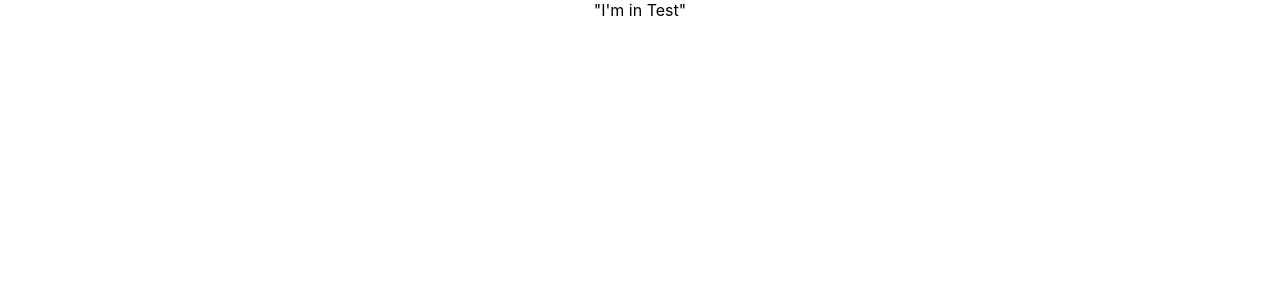
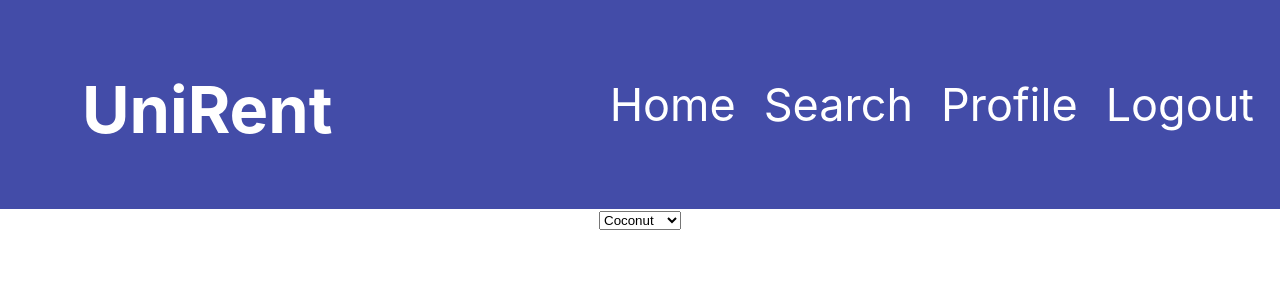
Before and after one commit to lukesno/cpsc-471, a React (Create React App) app in the folder Client/: page / in a window 1280 px wide. Shown: the top 300 px of the page. Built offline with nearby package versions, Linux system fonts and the light colour scheme.

Commit message:
basic page setup

```diff
--- a/Client/src/App.js
+++ b/Client/src/App.js
@@ -1,12 +1,18 @@
 import logo from './logo.svg';
 import './App.css';
 import Test from './Test.js';
+import Login from './Pages/Login';
+import Profile from  './Pages/Profile';
+import Navbar from './Components/Navbar';
+import Search from './Pages/Search';
 
 function App() {
 
   return (
     <div className="App">
-      <Test></Test>
+      <Navbar></Navbar>
+      <Search></Search>
+
     </div>
   );
 }
--- /dev/null
+++ b/Client/src/Components/Navbar.css
@@ -0,0 +1,31 @@
+.Navbar {
+    padding: 20px;
+    display: flex;
+    align-items: center;
+    max-width: 100%;
+    margin: 0 auto;
+    background-color: #03108bbe;
+  }
+
+h1 {
+    color: #ffffff;
+  }
+
+.links {
+    margin-left: auto;
+  }
+
+a {
+    margin-left: 16px;
+    text-decoration: none;
+    padding: 6px;
+    color: #ffffff;
+  }
+
+h1{
+    text-align: left;
+    padding-left: 5%;
+    padding-top: 50px;
+    padding-bottom: 40px;
+    font-size: 65px;
+ }
--- /dev/null
+++ b/Client/src/Components/Navbar.js
@@ -0,0 +1,15 @@
+import './Navbar.css';
+
+export default function MenuBar() {
+    return (
+        <nav className="Navbar">
+            <h1>UniRent</h1>
+            <div className="links">
+                <a href="/">Home</a>
+                <a href="/login">Search</a>
+                <a href="/">Profile</a>
+                <a href="/login">Logout</a>
+            </div>
+        </nav>
+    );
+}
--- /dev/null
+++ b/Client/src/Pages/Login.css
@@ -0,0 +1,96 @@
+@import url("https://fonts.googleapis.com/css2?family=Archivo&display=swap");
+
+*{
+    margin: 0;
+    padding: 0;
+    box-sizing: border-box;
+}
+
+.main{
+    min-height: 100vh;
+    background: #03108bbe;
+    display: flex;
+    font-family: sans-serif;
+}
+
+.container{
+    margin: auto;
+    width: 500px;
+    max-width: 90%;
+}
+
+.title{
+    text-align: center;
+    margin-bottom: 100px;
+    font-size: 700%;
+    color: #ffffff;
+    font-family: 'Archivo';
+}
+
+.container form{
+    width: 100%;
+    height: 100%;
+    padding: 20px;
+    background: white;
+    border-radius: 4px;
+    box-shadow: 0 8px 16px rgba(0,0,0,.3);
+}
+
+.container form .form-group{
+    color: #03108bbe;
+    font-size: 25px;
+    margin-right: auto;
+    margin-left: auto;
+}
+
+.container form h1{
+    text-align: center;
+    margin-bottom: 24px;
+    color: #03108bbe;
+}
+
+.container form h2{
+    text-align: center;
+    margin-bottom: 5px;
+    color: #000000;
+    font-size: 20px;
+}
+
+.container form h3{
+    text-align: center;
+    margin-bottom: 5px;
+    color: #000000;
+    font-size: 15px;
+}
+
+.container form .form-control{
+    width: 100%;
+    height: 40px;
+    background: white;
+    border-radius: 4px;
+    border: 1px solid silver;
+    margin: 10px 0 18px 0;
+    padding: 0 10px;
+}
+
+.container form .btn{
+    margin-left: 50%;
+    transform: translateX(-50%);
+    width: 120px;
+    height: 34px;
+    border: none;
+    outline: none;
+    background: #03108bbe;
+    cursor: pointer;
+    font-size: 16px;
+    text-transform: uppercase;
+    color: white;
+    border-radius: 4px;
+    transition: .3s;
+    margin-bottom: 50px;
+}
+
+.container a{
+    color: #000000;
+    margin-left: 34%
+}
--- /dev/null
+++ b/Client/src/Pages/Login.js
@@ -0,0 +1,38 @@
+import './Login.css';
+
+export default function Login() {
+    return (
+
+        <body class="main">
+
+            <div class="container">
+                <h1 class="title">UniRent</h1>
+                <form action="">
+                    <h1>Login</h1>
+                    <div class="form-group">
+                        <h2>Username:</h2>
+                        <input class="form-control" type="username" />
+                    </div>
+
+                    <div class="form-group">
+                        <h2>Password:</h2>
+                        <input class="form-control" type="password" />
+                    </div>
+                    <button class="btn" type="submit">Submit</button>
+                    <div>
+                        <h3>New user?</h3>
+                        <a href="/login">click here to sign up</a>
+                    </div>
+                </form>
+            </div>
+
+            <div>
+                <footer>
+
+                </footer>
+            </div>
+
+        </body>
+    )
+
+}
--- /dev/null
+++ b/Client/src/Pages/Profile.css
@@ -0,0 +1,29 @@
+h1{
+    text-align: left;
+    padding-left: 50px;
+    padding-top: 50px;
+    padding-bottom: 40px;
+    font-size: 65px;
+ }
+
+h2{
+    text-align: left;
+    padding-left: 50px;
+    padding-top: 40px;
+    font-size: 45px;
+ }
+
+ h3{
+    text-align: left;
+    padding-left: 50px;
+    padding-top: 40px;
+    padding-bottom: 40px;
+    font-size: 45px;
+ }
+
+a{
+    text-align: left;
+    padding-left: 50px;
+    padding-top: 40px;
+    font-size: 45px;
+ }
--- /dev/null
+++ b/Client/src/Pages/Profile.js
@@ -0,0 +1,14 @@
+import './Profile.css';
+
+export default function ProfilePage() {
+    return (
+        <div className="ProfilePage">
+            <h1>Profile</h1>
+            <h2>Name: John Smith</h2>
+            <h2>Email: john.smith@example.com</h2>
+            <h3>Account ID: 69420</h3>
+            <a href="/login">click here to change password</a>
+        </div>
+    )
+
+}
--- /dev/null
+++ b/Client/src/Pages/Search.js
@@ -0,0 +1,14 @@
+/*import './Login.css';*/
+
+export default function Search() {
+    return (
+
+        <select>
+            <option value="MRU">Grapefruit</option>
+            <option value="UofC">Lime</option>
+            <option selected value="SAIT">Coconut</option>
+            <option value="Westbrook Outreach">Mango</option>
+        </select>
+    )
+
+}
```
